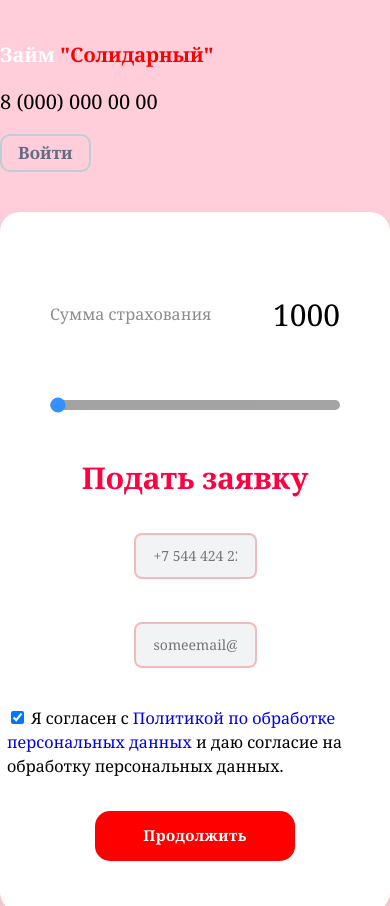
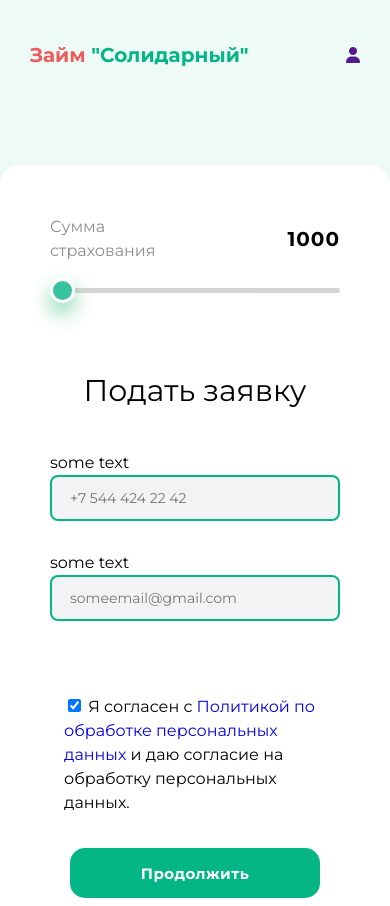
Before and after one commit to mant1ssa/Zaim_solidarniy, a plain HTML site: page index.html in a window 390 px wide. Shown: the top 906 px of the page. Drawn offline with nearby package versions, Linux system fonts and the light colour scheme.

Commit message:
web-site: renewed everything

```diff
--- a/css/footer.css
+++ b/css/footer.css
@@ -20,11 +20,11 @@
 .footer__logo{
     margin-top: 30px;
     font-size: 22px;
-    color: white;
+    color: rgb(235, 92, 92);
     font-weight: 700;
 }
 .footer-logo__span{
     font-size: 22px;
-    color: red;
+    color: #04b586;
     font-weight: 700;
 }
--- a/css/header.css
+++ b/css/header.css
@@ -1,25 +1,28 @@
 .header{
     display: flex;
-    max-width: 1400px;
+    /* max-width: 1400px; */
     margin: 0 auto;
-    justify-content: center;
-    gap: 383px;
-    margin-top: 40px;
+    justify-content: space-around;
+    padding: 40px 4px;
 }
 .header-logo{
-    color: white;
+    color: rgb(235, 92, 92);
     font-weight: 700;
     width: 221px;
     font-size: 20px;
 }
 .header-logo__span{
-    color: red;
+    color: #04b586;
     font-weight: 700;
     font-size: 20px;
 }
 .header-phone__num{
-    color: black;
+    color: #646d80;
     font-size: 20px;
+}
+.header-phone{
+    width: 221px;
+    text-align: center;
 }
 .header-btn{
     border: 2px solid #bbd0d6;
@@ -30,24 +33,17 @@
     background-color: transparent;
     text-decoration: none;
     color: #646d80;
-    font-weight: 700;
-    border-radius: 10px;
+    font-weight: 500;
+    /* border-radius: 10px; */
+    width: 221px;
 }
 .header-btn:hover{
     border: 2px solid #67787e;
     cursor: pointer;
-    background-color: #fcbacb;
+    background-color: #04b58611;
     text-decoration: none;
     color: #414650;
-    font-weight: 700;
 }
-
-/* ADAPTIVE */
-    @media (max-width: 400px) {
-        .header{
-            gap: 17px;
-            margin-top: 40px;
-            align-items: flex-start;
-            flex-direction: column;
-        }
-    }
+.header-mobile{
+    display: none;
+}
--- /dev/null
+++ b/css/media.css
@@ -0,0 +1,40 @@
+@media (max-width:1025px) {
+    .header-phone{
+        display: none;
+    }
+    .header-btn{
+        display: none;
+    }
+    .header{
+        justify-content: space-between;
+        padding: 40px 30px;
+    }
+    .header-mobile{
+        /* display: block; */
+        display: flex;
+        align-items: center;
+    }
+    .contact{
+        padding: 10px 20px;
+    }
+    .footer__info{
+        padding: 10px 15px;
+    }
+}
+@media (max-width:470px) {
+    .calculate__submit{
+        min-width: 0;
+        width: 250px;
+    }
+    .calc__sum-right{
+        font-size: 20px;
+    }
+    .calc__sum-left{
+        width: 100px;
+    }
+}
+@media (max-width:361px) {
+    .header-logo{
+        width: 200px;
+    }
+}
--- a/css/normalize.css
+++ b/css/normalize.css
@@ -35,8 +35,8 @@ body {
   scroll-behavior: smooth;
   text-rendering: optimizeSpeed;
   line-height: 1.5;
-  font-family: 'Noto Serif', serif;
-  background-color: #ffceda;
+  font-family: 'Montserrat', sans-serif;
+  background-color: #04b58611;
 }
 
 /* Удаляем стандартную стилизацию для всех ul и il, у которых есть атрибут class*/
@@ -87,5 +87,8 @@ a{
     max-width: 100%;
     box-sizing: border-box;
     margin: 0 auto;
-    padding: 0;
+    padding: 15px 0;
 }
+button{
+  padding: 0;
+}
--- a/css/section-calculate.css
+++ b/css/section-calculate.css
@@ -3,7 +3,7 @@
 }
 .calculate__form{
     background: white;
-    height: 700px;
+    /* height: 700px; */
     border-radius: 20px;
     box-shadow: 0 60px 80px rgb(15 21 38 / 10%);
     padding: 50px;
@@ -16,7 +16,7 @@
     display: flex;
     justify-content: space-between;
     align-items: center;
-    margin-top: 30px;
+    /* margin-top: 30px; */
     width: 100%;
 }
 .calc__sum-left{
@@ -24,14 +24,17 @@
 }
 .calc__sum-right{
     font-size: 30px;
+    font-weight: 700;
+    line-height: 1;
+    letter-spacing: 0.05em;
 }
 .calc__range{
     width: 100%;
-    margin-top: 40px;
+    /* margin-top: 30px; */
 
     -webkit-appearance: none;
-    height: 10px;
-    background: linear-gradient(90deg, red 0%, rgb(141, 141, 141) 0%);
+    height: 5px;
+    background: linear-gradient(90deg, #04b586 0%, rgb(202, 202, 202) 0%);
     outline: none;
     border-radius: 10px;
     opacity: 0.8;
@@ -39,55 +42,72 @@
     transition: opacity 0.2s;
 }
 .calc__range::-webkit-slider-thumb{
-    width: 40px;
-    height: 40px;
-    background: red;
+    -webkit-appearance: none;
+    width: 25px;
+    height: 25px;
+    background: #04b586;
     border-radius: 50%;
     cursor: pointer;
+    border: 3px solid #fff;
+    box-shadow: 0 10px 20px #5fc891;
 }
 .calc__range::-moz-range-thumb{
     -webkit-appearance: none;
     appearance: none;
-    width: 20px;
-    height: 20px;
-    background: red;
+    width: 25px;
+    height: 25px;
+    background: #04b586;
     border-radius: 50%;
     cursor: pointer;
+    border: 3px solid #fff;
+    box-shadow: 0 10px 20px #5fc891;
 }
 .calculate__header{
-    margin-top: 20px;
+    margin-top: 50px;
     line-height: 1.5;
     font-size: 30px;
-    color: #ff0040;
+    color: black;
+    font-weight: 500;
 }
 .calculate__input{
     background: rgba(11,31,53,.05);
-    box-shadow: inset 0 0 0 2px rgba(237, 102, 102, 0.4);
+    box-shadow: inset 0 0 0 2px #04b586;
+    /* border: 2px solid #bbd0d6; */
+    /* border-color: #04b586; */
     border-radius: 8px;
-    width: calc(50% - 22px);
+    /* width: calc(50% - 22px); */
+    width: 100%;
     padding: 15px 20px;
     font-size: 14px;
     line-height: 16px;
     color: #000;
-    margin: 10px;
+    /* margin: 10px; */
     border: 0;
 }
 .calculate__agreement{
     border: 0;
-    width: 400px;
+    max-width: 400px;
 }
 .calculate__submit{
-    width: 200px;
+    /* width: 200px; */
+    min-width: 400px;
     height: 50px;
     font-size: 15px;
     line-height: 1.3;
     letter-spacing: .03em;
     cursor: pointer;
-    background: red;
+    background: #04b586;
+    /* padding: 20px 23px; */
     color: white;
     border:  0;
     font-weight: 700;
     border-radius: 15px;
+}
+.calculate__submit span{
+    display: flex;
+    align-items: center;
+    justify-content: center;
+    padding: 16px 24px;
 }
 .calculate__submit:hover{
     background: rgb(255, 91, 91);
@@ -96,3 +116,22 @@
     font-weight: 700;
     border-radius: 15px;
 }
+.main-block{
+    /* width: 1000px; */
+    width: 100%;
+    max-width: 400px;
+    box-sizing: border-box;
+    margin: 0 auto;
+    padding: 15px 0;
+}
+.block{
+    display: inline-block;
+    width: 100%;
+    margin-bottom: 30px;
+}
+.block input{
+    display: block;
+}
+.block label{
+    display: block;
+}
--- a/index.html
+++ b/index.html
@@ -7,10 +7,14 @@
     <link rel="preconnect" href="https://fonts.googleapis.com">
     <link rel="preconnect" href="https://fonts.gstatic.com" crossorigin>
     <link href="https://fonts.googleapis.com/css2?family=Noto+Serif:wght@400;700&display=swap" rel="stylesheet">
+    <link rel="preconnect" href="https://fonts.googleapis.com">
+    <link rel="preconnect" href="https://fonts.gstatic.com" crossorigin>
+    <link href="https://fonts.googleapis.com/css2?family=Montserrat:wght@400;700;900&display=swap" rel="stylesheet">
     <link rel="stylesheet" href="css/normalize.css">
     <link rel="stylesheet" href="css/header.css">
     <link rel="stylesheet" href="css/section-calculate.css">
     <link rel="stylesheet" href="css/footer.css">
+    <link rel="stylesheet" href="css/media.css">
     <title>Займ "Солидарный"</title>
 </head>
 <body>
@@ -21,7 +25,10 @@
         <div class="header-phone">
             <a href="" class="header-phone__num">8 (000) 000 00 00</a>
         </div>
-        <button class="header-btn">Войти</button>
+        <button class="header-btn">Личный кабинет</button>
+        <a href="" class="header-mobile">
+            <i class="fa-solid fa-user"></i>
+        </a>
     </header>
 
     <section class="section-calculate">
@@ -33,15 +40,28 @@
                 </div>
                 <input type="range" class="calc__range" id="calc__range" min="1000" max="60000" value="1000" step="1000" name="sum">
                 <h2 class="calculate__header">Подать заявку</h2>
-                <input class="calculate__input" type="tel" placeholder="+7 544 424 22 42" name="phoneNumber" id="phone">
-                <input class="calculate__input" type="email" placeholder="someemail@gmail.com" name="mail">
+
+                <div class="main-block">
+                    <div class="block">
+                        <label for="phone">some text</label>
+                        <input class="calculate__input" type="tel" placeholder="+7 544 424 22 42" name="phoneNumber" id="phone">
+                    </div>
+
+                    <div class="block">
+                        <label for="phone">some text</label>
+                        <input class="calculate__input" type="email" placeholder="someemail@gmail.com" name="mail">
+                    </div>
+                </div>
+
                 <fieldset class="calculate__agreement">
                     <label for="checkbox" class="agreement">
                         <input type="checkbox" class="checkbox" id="checkbox" checked>
                         Я согласен с <a href="https://trade-invest63.ru/privacy-policy/" class="cbox"> Политикой по обработке персональных данных</a> и даю согласие на обработку персональных данных.
                     </label>
                 </fieldset>
-                <button class="calculate__submit">Продолжить</button>
+                <button class="calculate__submit">
+                    <span>Продолжить</span>
+                </button>
             </form>
         </div>
     </section>
@@ -77,5 +97,6 @@
     <script src="js/range.js"></script>
     <script src="https://unpkg.com/imask"></script>
     <script src="js/numValidate.js"></script>
+    <script src="https://kit.fontawesome.com/1720c648d1.js" crossorigin="anonymous"></script>
 </body>
 </html>
--- a/js/range.js
+++ b/js/range.js
@@ -7,9 +7,9 @@ slider.oninput = function(){
     output.innerHTML = this.value + " &#8381";
 }
 
-slider.addEventListener("mousemove", function(){
+slider.addEventListener("touchmove", function(){
     console.log('hey');
     var x = slider.value / 601;
-    var color = 'linear-gradient(90deg, red ' + x + '%, rgb(141, 141, 141) ' + x + '%)';
+    var color = 'linear-gradient(90deg, #04b586 ' + x + '%, rgb(202, 202, 202) ' + x + '%)';
     slider.style.background = color;
 })
```
